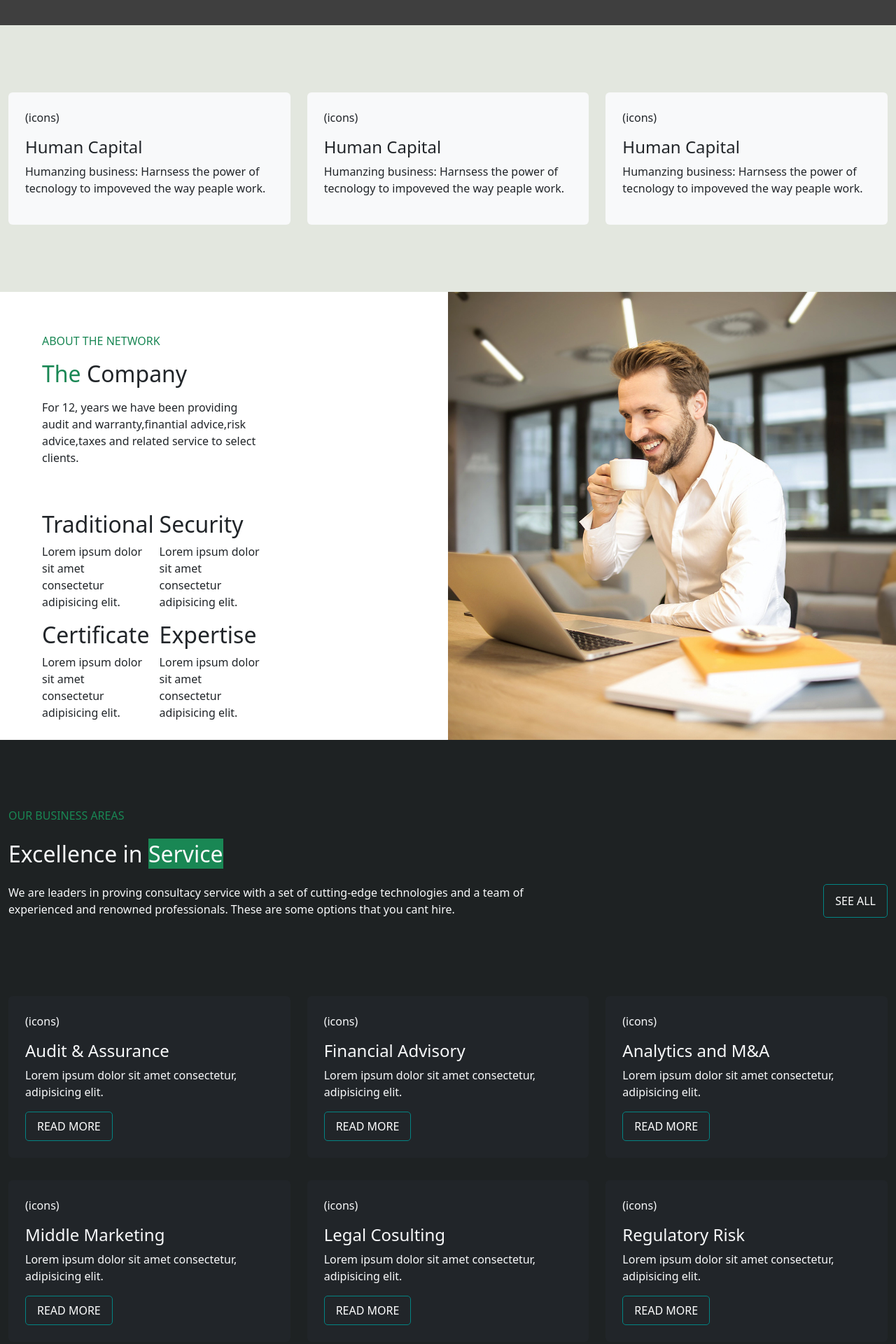
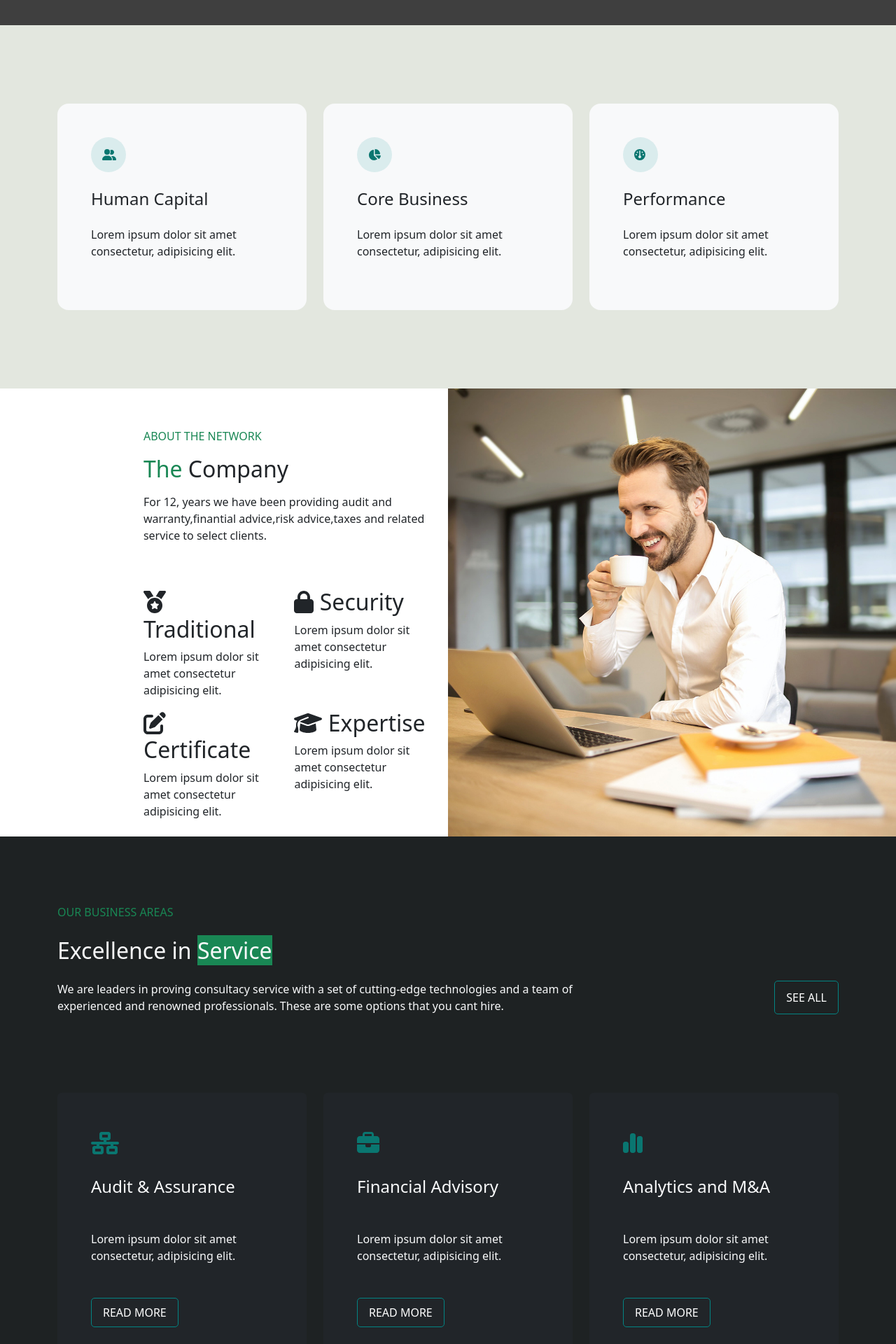
Before and after one commit to federossi93/proj-html-vuejs, a Vue app in the folder vite-project/: page / in a window 1280 px wide. Shown: the part 820-2740 px from the top of the page at 70% size. Built offline with nearby package versions, Linux system fonts and the light colour scheme; grey boxes are pictures that could not be loaded.

Commit message:
add all icons

```diff
--- a/vite-project/src/components/mainComponent/AppCompany.vue
+++ b/vite-project/src/components/mainComponent/AppCompany.vue
@@ -14,9 +14,9 @@ export default{
 <!--the company-->
 <div class="container-fluid company ">
         <div class="row justify-content-end">
-            <div class="col-6 align-self-center ">
-                <div class="row px-5 space">
-                    <div class="col-12 py-5">
+            <div class="col-5 align-self-center ">
+                <div class="row justify-content-end margin_right">
+                    <div class="col-10 py-5">
                         <span class="text-success text-uppercase">about the network</span>
                         <h2 class="my-3"><span class="text-success">The</span> Company</h2>
                         <!--cambiare color paragrafi-->
@@ -26,23 +26,23 @@ export default{
                         </p>
                     </div>
 
-                    <div class="col-6">
-                        <h2>Traditional</h2>
+                    <div class="col-5">
+                        <h2><font-awesome-icon icon="fa-solid fa-medal" /> Traditional</h2>
                         <p>Lorem ipsum dolor sit amet consectetur adipisicing elit.</p>
                     </div>
 
-                    <div class="col-6">
-                        <h2>Security</h2>
+                    <div class="col-5">
+                        <h2><font-awesome-icon icon="fa-solid fa-lock" /> Security</h2>
                         <p>Lorem ipsum dolor sit amet consectetur adipisicing elit.</p>
                     </div>
 
-                    <div class="col-6">
-                        <h2>Certificate</h2>
+                    <div class="col-5">
+                        <h2><font-awesome-icon icon="fa-solid fa-pen-to-square" /> Certificate</h2>
                         <p>Lorem ipsum dolor sit amet consectetur adipisicing elit.</p>
                     </div>
 
-                    <div class="col-6">
-                        <h2>Expertise</h2>
+                    <div class="col-5">
+                        <h2><font-awesome-icon icon="fa-solid fa-graduation-cap" /> Expertise</h2>
                         <p>Lorem ipsum dolor sit amet consectetur adipisicing elit.</p>
                     </div>
                 </div>
@@ -62,9 +62,8 @@ export default{
         max-width: 100%;
     }
 
-    .space{
-        width: 70%;
-
+    .margin_right{
+        padding-right: 1rem;
     }
 }
 </style>
--- a/vite-project/src/components/mainComponent/AppExelllenceService.vue
+++ b/vite-project/src/components/mainComponent/AppExelllenceService.vue
@@ -8,7 +8,7 @@ export default {
 
 <!--excellence in services-->
 <div class="service_bg  py-5">
-        <div class="container container_cards">
+        <div class="container">
             <div class="row">
 
                 <span class="text-success text-uppercase pt-5 mb-4">our business areas</span>
@@ -29,59 +29,59 @@ export default {
         </div>
 
         <!--service section card-->
-        <div class="container container_cards py-5">
+        <div class="container py-5">
             <div class="row row-cols-3 py-5">
 
                 <div class="col my-3">
-                    <div class="bg-dark text-light p-4 rounded">
-                        <span>(icons)</span>
-                        <h4 class="mt-3">Audit & Assurance</h4>
-                        <p>Lorem ipsum dolor sit amet consectetur, adipisicing elit.</p>
+                    <div class="bg-dark text-light p-5 rounded">
+                        <span class="icons fs-2"><font-awesome-icon icon="fa-solid fa-network-wired" /></span>
+                        <h4 class="mt-4">Audit & Assurance</h4>
+                        <p class="my-5">Lorem ipsum dolor sit amet consectetur, adipisicing elit.</p>
                         <button class="btn_trasparent text-uppercase">read more</button>
                     </div>
                 </div>
 
                 <div class="col my-3">
-                    <div class="bg-dark text-light p-4 rounded">
-                        <span>(icons)</span>
-                        <h4 class="mt-3">Financial Advisory</h4>
-                        <p>Lorem ipsum dolor sit amet consectetur, adipisicing elit.</p>
+                    <div class="bg-dark text-light p-5 rounded">
+                        <span class="icons fs-2"><font-awesome-icon icon="fa-solid fa-briefcase" /></span>
+                        <h4 class="mt-4">Financial Advisory</h4>
+                        <p class="my-5">Lorem ipsum dolor sit amet consectetur, adipisicing elit.</p>
                         <button class="btn_trasparent text-uppercase">read more</button>
                     </div>
                 </div>
 
                 <div class="col my-3">
-                    <div class="bg-dark text-light p-4 rounded">
-                        <span>(icons)</span>
-                        <h4 class="mt-3">Analytics and M&A</h4>
-                        <p>Lorem ipsum dolor sit amet consectetur, adipisicing elit.</p>
+                    <div class="bg-dark text-light p-5 rounded">
+                        <span class="icons fs-2"><font-awesome-icon icon="fa-solid fa-chart-simple" /></span>
+                        <h4 class="mt-4">Analytics and M&A</h4>
+                        <p class="my-5">Lorem ipsum dolor sit amet consectetur, adipisicing elit.</p>
                         <button class="btn_trasparent text-uppercase">read more</button>
                     </div>
                 </div>
 
                 <div class="col my-3">
-                    <div class="bg-dark text-light p-4 rounded">
-                        <span>(icons)</span>
-                        <h4 class="mt-3">Middle Marketing</h4>
-                        <p>Lorem ipsum dolor sit amet consectetur, adipisicing elit.</p>
+                    <div class="bg-dark text-light p-5 rounded">
+                        <span class="icons fs-2"><font-awesome-icon icon="fa-solid fa-plane-up" /></span>
+                        <h4 class="mt-4">Middle Marketing</h4>
+                        <p class="my-5">Lorem ipsum dolor sit amet consectetur, adipisicing elit.</p>
                         <button class="btn_trasparent text-uppercase">read more</button>
                     </div>
                 </div>
 
                 <div class="col my-3">
-                    <div class="bg-dark text-light p-4 rounded">
-                        <span>(icons)</span>
-                        <h4 class="mt-3">Legal Cosulting</h4>
-                        <p>Lorem ipsum dolor sit amet consectetur, adipisicing elit.</p>
+                    <div class="bg-dark text-light p-5 rounded">
+                        <span class="icons fs-2"><font-awesome-icon icon="fa-solid fa-globe" /></span>
+                        <h4 class="mt-4">Legal Cosulting</h4>
+                        <p class="my-5">Lorem ipsum dolor sit amet consectetur, adipisicing elit.</p>
                         <button class="btn_trasparent text-uppercase">read more</button>
                     </div>
                 </div>
 
                 <div class="col my-3">
-                    <div class="bg-dark text-light p-4 rounded">
-                        <span>(icons)</span>
-                        <h4 class="mt-3">Regulatory Risk</h4>
-                        <p>Lorem ipsum dolor sit amet consectetur, adipisicing elit.</p>
+                    <div class="bg-dark text-light p-5 rounded">
+                        <span class="icons fs-2"><font-awesome-icon icon="fa-solid fa-inbox" /></span>
+                        <h4 class="mt-4">Regulatory Risk</h4>
+                        <p class="my-5">Lorem ipsum dolor sit amet consectetur, adipisicing elit.</p>
                         <button class="btn_trasparent text-uppercase">read more</button>
                     </div>
                 </div>
@@ -96,11 +96,6 @@ export default {
 .service_bg {
     background-color: #1e2223;
 
-    .container_cards {
-        max-width: 1280px;
-        margin: auto;
-    }
-
     .btn_trasparent {
         color: white;
         border: none;
@@ -109,6 +104,11 @@ export default {
         border: 1px solid #038483;
         border-radius: 5px;
     }
+
+    .icons{
+        color:#0A7670;
+        font-size: 1rem;
+    }
 }
 
 </style>
--- a/vite-project/src/components/mainComponent/AppGeneralInfo.vue
+++ b/vite-project/src/components/mainComponent/AppGeneralInfo.vue
@@ -10,31 +10,30 @@ export default {
 
     <!--general info-->
     <div class="general_info">
-        <div class="container container_cards py-5">
-            <div class="row py-5">
+        <div class="container py-5">
+            <div class="row row-cols-3 py-5">
 
-                <div class="col ">
-                    <div class="bg-light p-4 rounded">
-                        <span>(icons)</span>
-                        <h4 class="mt-3">Human Capital</h4>
-                        <p class="">Humanzing business: Harnsess the power of tecnology to impoveved the way peaple
-                            work.</p>
+                <div class="col my-3">
+                    <div class="bg-light p-5 rounded-4">
+                        <span class="icons"><font-awesome-icon icon="fa-solid fa-user-group" /></span>
+                        <h4 class="mt-4">Human Capital</h4>
+                        <p class="my-4">Lorem ipsum dolor sit amet consectetur, adipisicing elit.</p>
                     </div>
                 </div>
 
-                <div class="col">
-                    <div class="bg-light p-4 rounded">
-                        <span>(icons)</span>
-                        <h4 class="mt-3">Human Capital</h4>
-                        <p>Humanzing business: Harnsess the power of tecnology to impoveved the way peaple work.</p>
+                <div class="col my-3">
+                    <div class="bg-light p-5 rounded-4">
+                        <span class="icons"><font-awesome-icon icon="fa-solid fa-chart-pie" /></span>
+                        <h4 class="mt-4">Core Business</h4>
+                        <p class="my-4">Lorem ipsum dolor sit amet consectetur, adipisicing elit.</p>
                     </div>
                 </div>
 
-                <div class="col">
-                    <div class="bg-light p-4 rounded">
-                        <span>(icons)</span>
-                        <h4 class="mt-3">Human Capital</h4>
-                        <p>Humanzing business: Harnsess the power of tecnology to impoveved the way peaple work.</p>
+                <div class="col my-3">
+                    <div class="bg-light p-5 rounded-4">
+                        <span class="icons"><font-awesome-icon icon="fa-solid fa-gauge " /></span>
+                        <h4 class="mt-4">Performance</h4>
+                        <p class="my-4">Lorem ipsum dolor sit amet consectetur, adipisicing elit.</p>
                     </div>
                 </div>
 
@@ -55,5 +54,16 @@ export default {
         max-width: 1280px;
         margin: auto;
     }
+
+    .icons{
+        display: flex;
+        align-items: center;
+        text-align: center;
+        padding: 1rem;
+        background-color:#DAECED ;
+        border-radius: 50%;
+        height: 50px;
+        width: 50px;
+    }
 }
 </style>
--- a/vite-project/src/components/mainComponent/AppMonthlyPlans.vue
+++ b/vite-project/src/components/mainComponent/AppMonthlyPlans.vue
@@ -25,7 +25,7 @@ export default{
                     <div class="bg-light p-5 rounded">
                         <!--offers-->
                         <div class="text-center">
-                            <span>(icons)</span>
+                            <span class="icons fs-1"><font-awesome-icon icon="fa-solid fa-rocket" /></span>
                             <h4 class="mt-3">Standard</h4>
                             <div class="text-success mb-3">
                                 <span class="fs-5">$</span> <span class="fs-2 fw-bold">490</span>/ mo
@@ -67,7 +67,7 @@ export default{
                                 <span>Most <br> Popular</span>
                             </div>
                             <div class="text-center">
-                                <span>(icons)</span>
+                                <span class="icons fs-1"><font-awesome-icon icon="fa-solid fa-briefcase" /></span>
                                 <h4 class="mt-3">Professional</h4>
                                 <div class="text-success mb-3">
                                     <span class="fs-5">$</span> <span class="fs-2 fw-bold">890</span>/ mo
@@ -106,7 +106,7 @@ export default{
                     <div class="bg-light p-5 rounded">
                         <!--offers-->
                         <div class="text-center">
-                            <span>(icons)</span>
+                            <span class="icons fs-1"><font-awesome-icon icon="fa-solid fa-gem" /></span>
                             <h4 class="mt-3">Ultimate</h4>
                             <div class="text-success mb-3">
                                 <span class="fs-5">$</span> <span class="fs-2 fw-bold">1.390</span>/ mo
@@ -159,6 +159,11 @@ export default{
     }
 }
 
+.icons{
+        color:#0A7670;
+        font-size: 1rem;
+    }
+
 .popular {
     position: absolute;
     top: 10px;
```
Also changed, not shown: vite-project/src/App.vue (+5 -5 lines), vite-project/src/components/AppFooter.vue (added, +123 -0 lines), vite-project/src/components/headerComponent/AppGeneralSocial.vue (+25 -7 lines), vite-project/src/components/mainComponent/AppSendMessage.vue (+22 -6 lines), vite-project/src/main.js (+76 -1 lines), vite-project/src/assets/scss/style.scss (line endings or trailing spaces).
